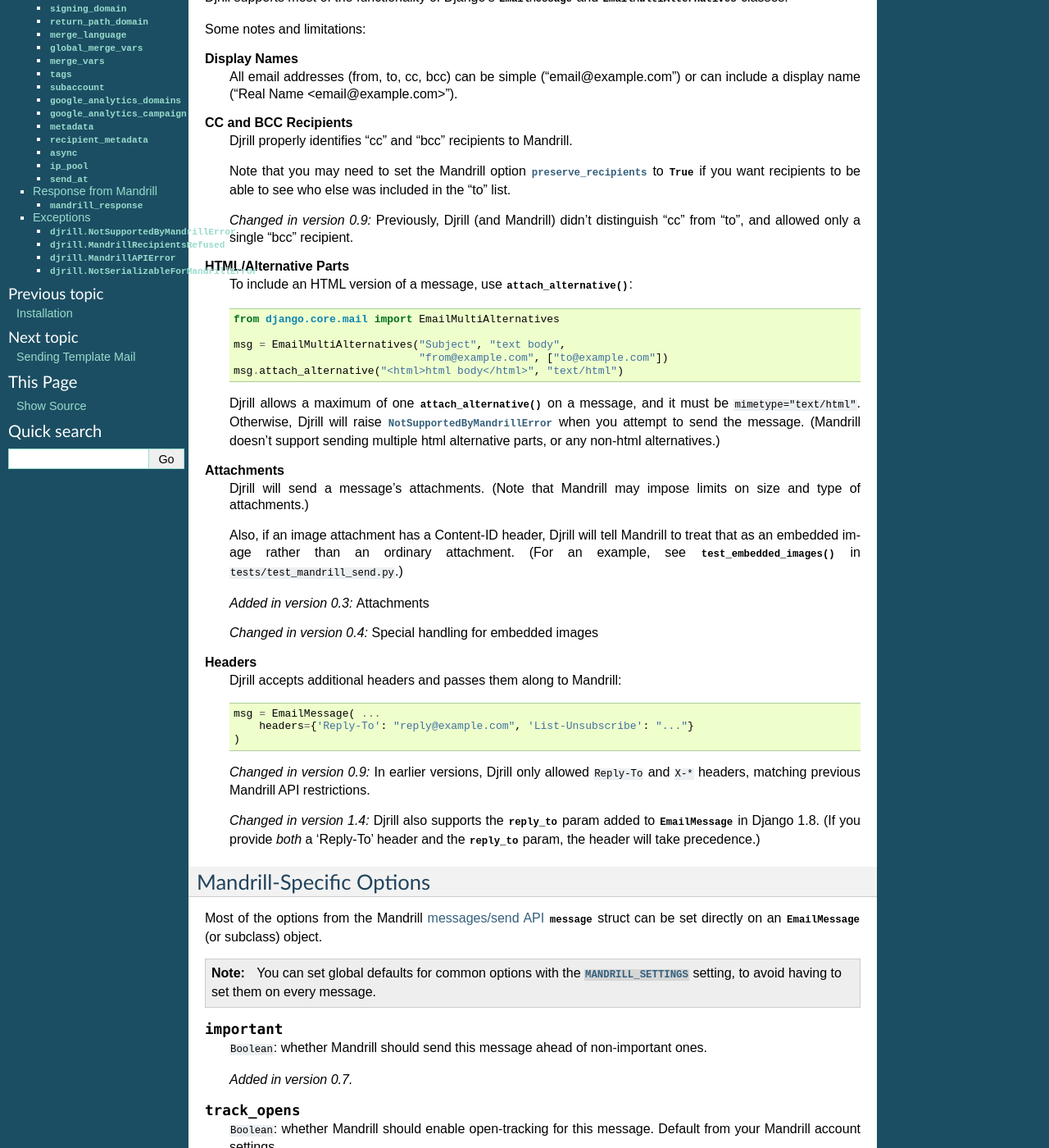
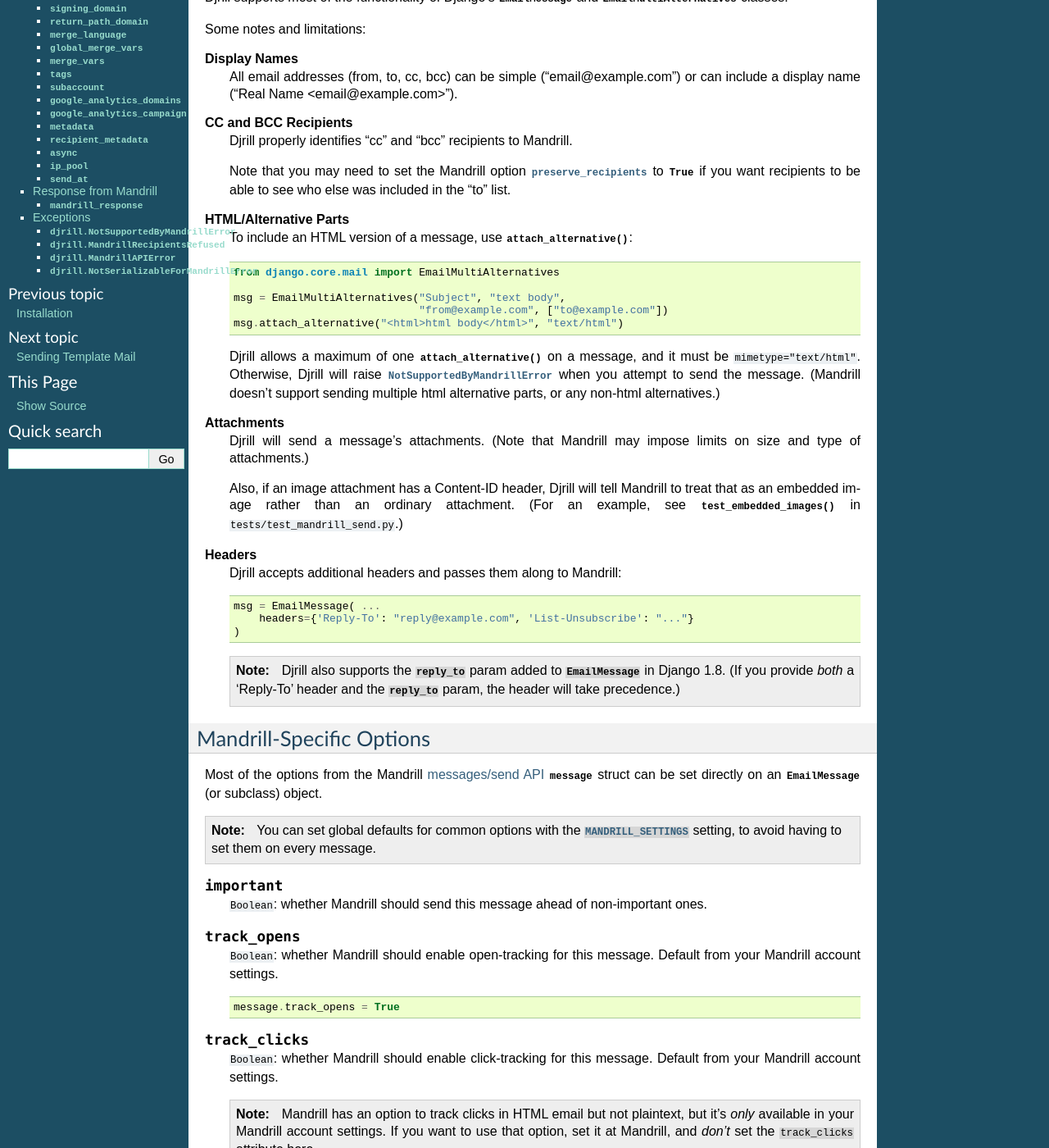
Before and after one commit to brack3t/Djrill, a Sphinx documentation site: the page built from docs/usage/sending_mail.rst, in a window 1280 px wide and 1400 px high, scrolled down 281 px. Shown: the whole window at 82% size. Built offline with Sphinx 7.4.7, drawn with Linux system fonts in a browser that asks for light colours; some of the changed text lies outside the part shown.

Commit message:
Docs: remove pre-2.0 versionadded/versionchanged
(Cut the old-version clutter)

```diff
--- a/docs/usage/sending_mail.rst
+++ b/docs/usage/sending_mail.rst
@@ -31,10 +31,6 @@
     Note that you may need to set the Mandrill option :attr:`preserve_recipients`
     to `!True` if you want recipients to be able to see who else was included
     in the "to" list.
-
-    .. versionchanged:: 0.9
-       Previously, Djrill (and Mandrill) didn't distinguish "cc" from "to",
-       and allowed only a single "bcc" recipient.
 
 
 .. _sending-html:
@@ -70,12 +66,6 @@
     (For an example, see :meth:`~DjrillBackendTests.test_embedded_images`
     in :file:`tests/test_mandrill_send.py`.)
 
-    .. versionadded:: 0.3
-       Attachments
-
-    .. versionchanged:: 0.4
-       Special handling for embedded images
-
 .. _message-headers:
 
 **Headers**
@@ -87,11 +77,8 @@
             headers={'Reply-To': "reply@example.com", 'List-Unsubscribe': "..."}
         )
 
-    .. versionchanged:: 0.9
-       In earlier versions, Djrill only allowed ``Reply-To`` and ``X-*`` headers,
-       matching previous Mandrill API restrictions.
+    .. note::
 
-    .. versionchanged:: 1.4
        Djrill also supports the `reply_to` param added to
        :class:`~django.core.mail.EmailMessage` in Django 1.8.
        (If you provide *both* a 'Reply-To' header and the `reply_to` param,
@@ -120,8 +107,6 @@
 .. attribute:: important
 
     ``Boolean``: whether Mandrill should send this message ahead of non-important ones.
-
-    .. versionadded:: 0.7
 
 .. attribute:: track_opens
 
@@ -156,8 +141,6 @@
     ``Boolean``: whether Mandrill should inline CSS styles in the HTML.
     Default from your Mandrill account settings.
 
-    .. versionadded:: 0.4
-
 .. attribute:: url_strip_qs
 
     ``Boolean``: whether Mandrill should ignore any query parameters when aggregating
@@ -171,8 +154,6 @@
 .. attribute:: view_content_link
 
     ``Boolean``: set False on sensitive messages to instruct Mandrill not to log the content.
-
-    .. versionadded:: 0.7
 
 .. attribute:: tracking_domain
 
@@ -190,14 +171,10 @@
 
     ``str``: domain Mandrill should use for the message's return-path.
 
-    .. versionadded:: 0.7
-
 .. attribute:: merge_language
 
     ``str``: the merge tag language if using merge tags -- e.g., "mailchimp" or "handlebars".
     Default from your Mandrill account settings.
-
-    .. versionadded:: 1.3
 
 .. attribute:: global_merge_vars
 
@@ -233,8 +210,6 @@
 .. attribute:: subaccount
 
     ``str``: the ID of one of your subaccounts to use for sending this message.
-
-    .. versionadded:: 0.7
 
 .. attribute:: google_analytics_domains
 
@@ -272,13 +247,9 @@
 
     ``Boolean``: whether Mandrill should use an async mode optimized for bulk sending.
 
-    .. versionadded:: 0.7
-
 .. attribute:: ip_pool
 
     ``str``: name of one of your Mandrill dedicated IP pools to use for sending this message.
-
-    .. versionadded:: 0.7
 
 .. attribute:: send_at
 
@@ -314,8 +285,6 @@
 
         Scheduled sending is a paid Mandrill feature. If you are using
         a free Mandrill account, :attr:`!send_at` won't work.
-
-    .. versionadded:: 0.7
 
 
 All the Mandrill-specific attributes listed above work with *any*
@@ -361,17 +330,11 @@
 
 If an error is returned by Mandrill while sending the message then :attr:`!mandrill_response` will be set to None.
 
-.. versionadded:: 0.8
-   mandrill_response available for sent messages
-
 
 .. _djrill-exceptions:
 
 Exceptions
 ----------
-
-.. versionadded:: 0.3
-   Djrill-specific exceptions
 
 .. exception:: djrill.NotSupportedByMandrillError
 
--- a/docs/usage/webhooks.rst
+++ b/docs/usage/webhooks.rst
@@ -10,10 +10,6 @@
 Djrill includes optional support for Mandrill's webhook notifications.
 If enabled, it will send a Django signal for each event in a webhook.
 Your code can connect to this signal for further processing.
-
-.. versionadded:: 0.5
-    Webhook support
-
 
 .. warning:: Webhook Security
 
```
Also changed, not shown: docs/usage/templates.rst (+0 -8 lines).
